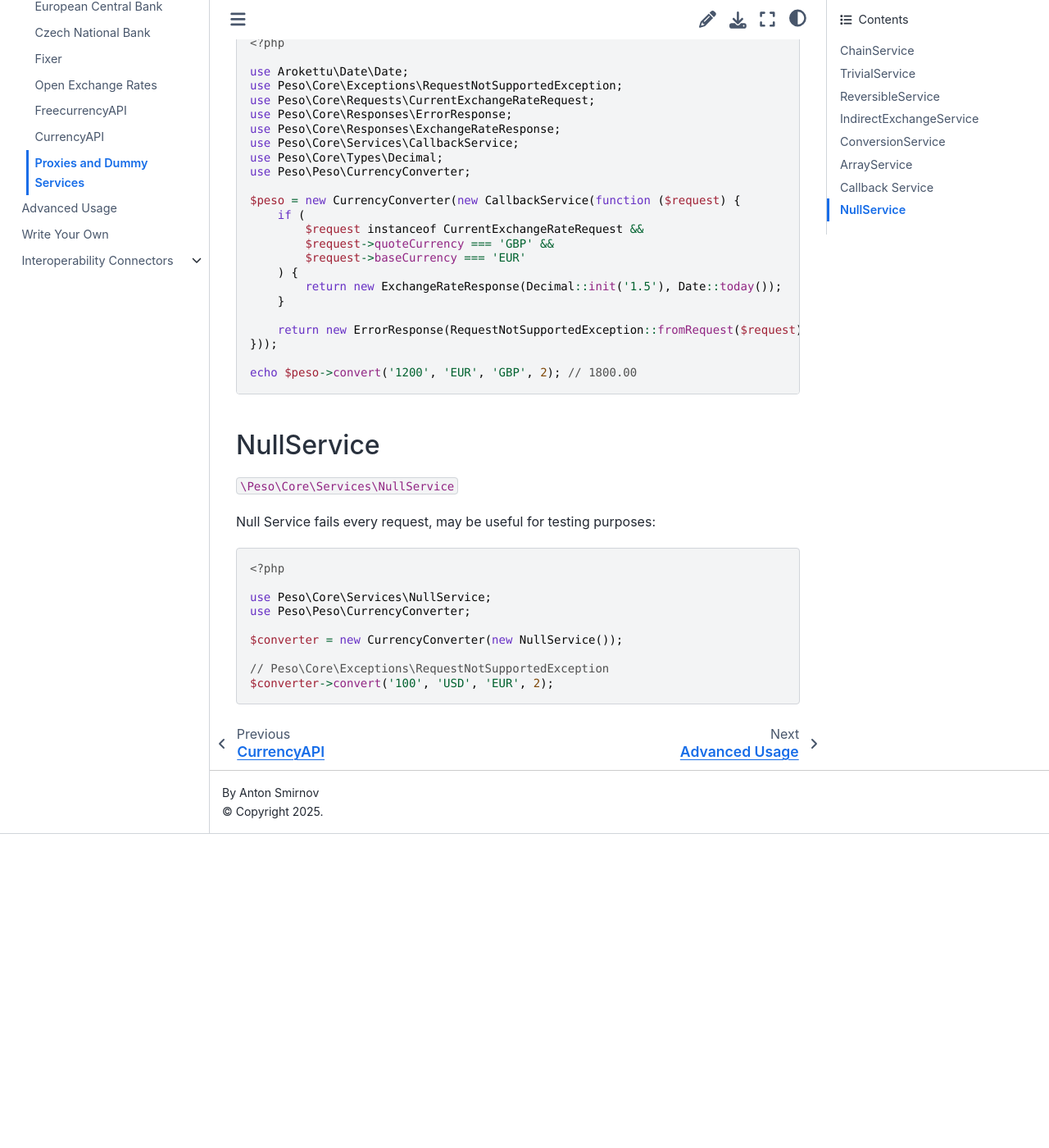
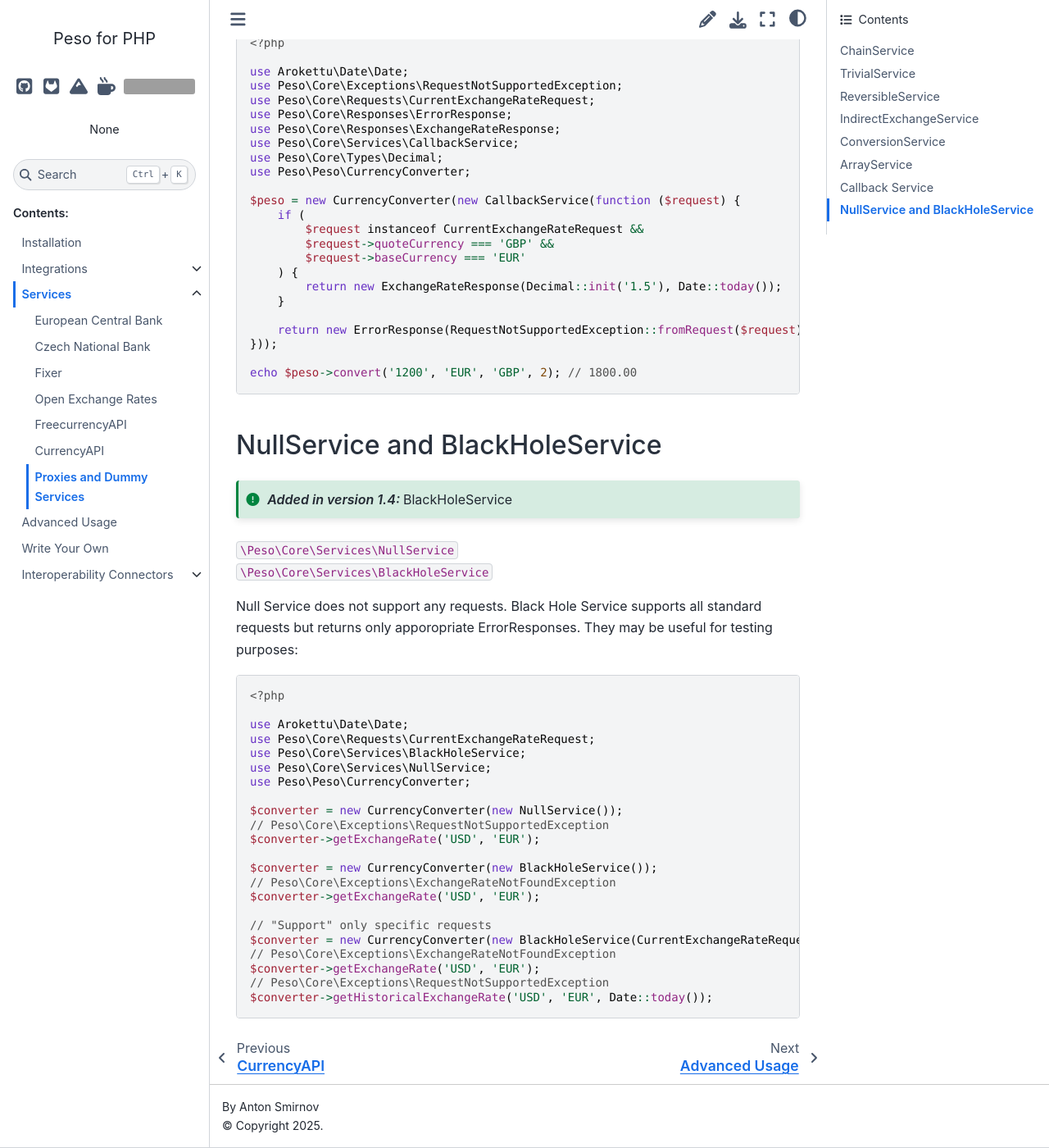
Before and after one commit to phpeso/doc, a Sphinx documentation site: the page built from source/services/builtin.rst, in a window 1280 px wide and 1400 px high, scrolled down 3938 px. Shown: the whole window at 82% size. Built offline with Sphinx 7.4.7 and the Sphinx Book theme 1.1.4, drawn with Linux system fonts in a browser that asks for light colours; before the commit the page ends 4955 px from its top, so only the background shows below that; grey boxes are pictures that could not be loaded.

Commit message:
Describe BlackHoleService

```diff
--- a/source/integrations/brick-rateprovider.rst
+++ b/source/integrations/brick-rateprovider.rst
@@ -35,8 +35,6 @@
     use Peso\Brick\PesoRateProvider;
     use Peso\Services\EuropeanCentralBankService;
 
-    require __DIR__ . '/vendor/autoload.php';
-
     $rateProvider = new PesoRateProvider(new EuropeanCentralBankService());
     $converter = new CurrencyConverter($rateProvider);
 
--- a/source/services/builtin.rst
+++ b/source/services/builtin.rst
@@ -200,19 +200,37 @@
 
     echo $peso->convert('1200', 'EUR', 'GBP', 2); // 1800.00
 
-NullService
-===========
+NullService and BlackHoleService
+================================
 
-``\Peso\Core\Services\NullService``
+.. versionadded:: 1.4 BlackHoleService
 
-Null Service fails every request, may be useful for testing purposes::
+| ``\Peso\Core\Services\NullService``
+| ``\Peso\Core\Services\BlackHoleService``
+
+Null Service does not support any requests.
+Black Hole Service supports all standard requests but returns only apporopriate ErrorResponses.
+They may be useful for testing purposes::
 
     <?php
 
+    use Arokettu\Date\Date;
+    use Peso\Core\Requests\CurrentExchangeRateRequest;
+    use Peso\Core\Services\BlackHoleService;
     use Peso\Core\Services\NullService;
     use Peso\Peso\CurrencyConverter;
 
     $converter = new CurrencyConverter(new NullService());
+    // Peso\Core\Exceptions\RequestNotSupportedException
+    $converter->getExchangeRate('USD', 'EUR');
 
+    $converter = new CurrencyConverter(new BlackHoleService());
+    // Peso\Core\Exceptions\ExchangeRateNotFoundException
+    $converter->getExchangeRate('USD', 'EUR');
+
+    // "Support" only specific requests
+    $converter = new CurrencyConverter(new BlackHoleService(CurrentExchangeRateRequest::class));
+    // Peso\Core\Exceptions\ExchangeRateNotFoundException
+    $converter->getExchangeRate('USD', 'EUR');
     // Peso\Core\Exceptions\RequestNotSupportedException
-    $converter->convert('100', 'USD', 'EUR', 2);
+    $converter->getHistoricalExchangeRate('USD', 'EUR', Date::today());
```
